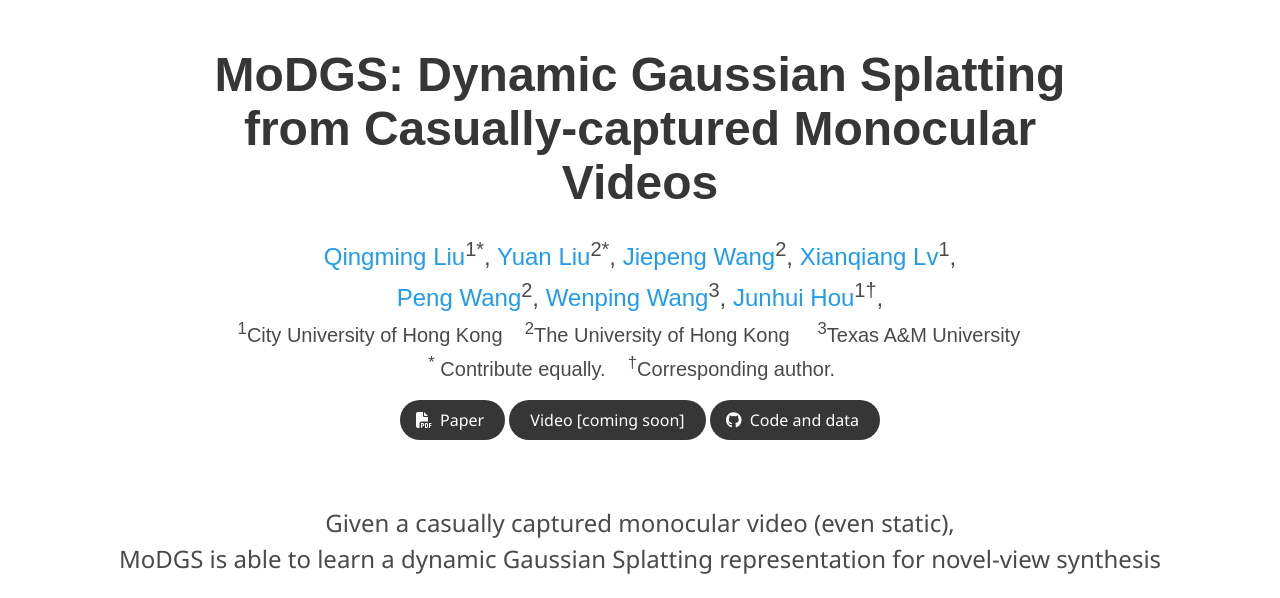
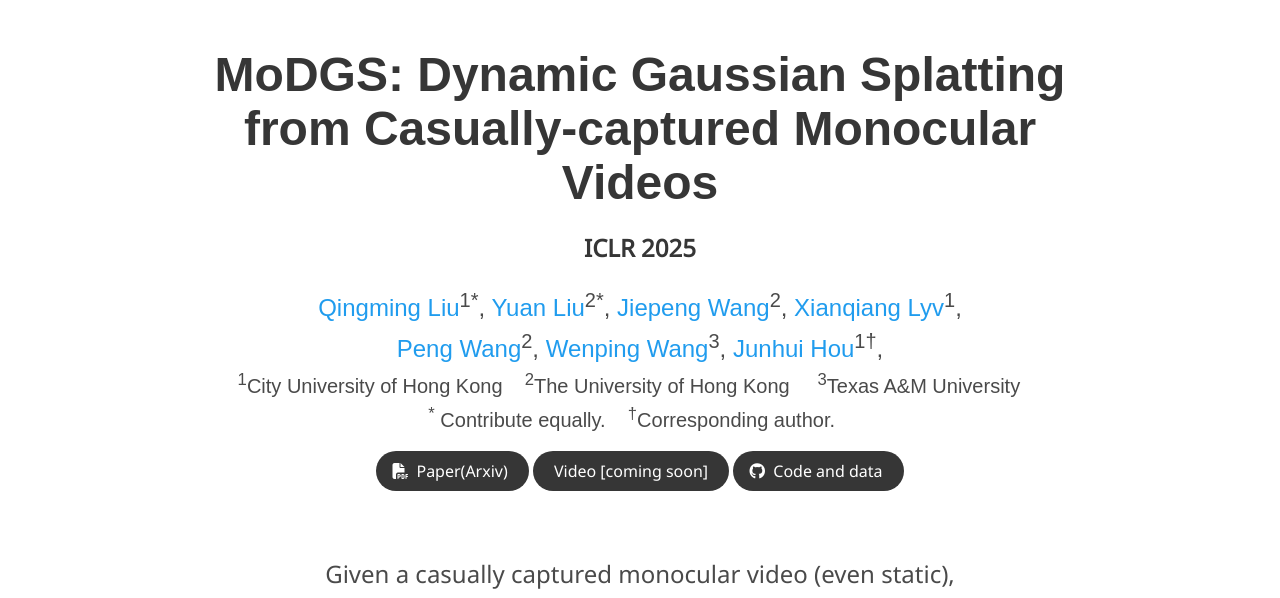
Before and after one commit to MoDGS/MoDGS.github.io, a plain HTML site: page index.html in a window 1280 px wide. Shown: the top 598 px of the page. Drawn offline with nearby package versions, Linux system fonts and the light colour scheme; some icons are missing; a web font is replaced by a local one.

Commit message:
update publication

```diff
--- a/index.html
+++ b/index.html
@@ -49,6 +49,7 @@
             <h1 class="title is-1 publication-title">MoDGS: Dynamic Gaussian Splatting from Casually-captured Monocular
               Videos</h1>
             <!-- <h3 class="title is-1 publication-title">Anonymous Authors</h3> -->
+            <h1 class="title is-4 publication-conference"> ICLR 2025 </h1>
             <div class="is-size-4 publication-authors">
 
 <!--                <span class="author-block">
@@ -58,7 +59,7 @@
                   <a href="" target="_blank">Qingming Liu</a><sup>1*</sup>,
                   <a href="https://liuyuan-pal.github.io/" target="_blank">Yuan Liu</a><sup>2*</sup>,
                   <a href="https://jiepengwang.github.io/" target="_blank">Jiepeng Wang</a><sup>2</sup>,
-                  <a href="" target="_blank">Xianqiang Lv</a><sup>1</sup>,<br>
+                  <a href="" target="_blank">Xianqiang Lyv</a><sup>1</sup>,<br>
                   <a href="https://quartz-khaan-c6f.notion.site/Peng-Wang-0ab0a2521ecf40f5836581770c14219c" target="_blank">Peng Wang</a><sup>2</sup>,
                   <a href="https://engineering.tamu.edu/cse/profiles/Wang-Wenping.html" target="_blank">Wenping
                     Wang</a><sup>3</sup>,
@@ -83,11 +84,11 @@
               <div class="publication-links">
                 <!-- PDF Link. -->
                 <span class="link-block">
-                  <a href="static/paper.pdf" class="external-link button is-normal is-rounded is-dark">
+                  <a href="https://arxiv.org/abs/2406.00434" class="external-link button is-normal is-rounded is-dark">
                     <span class="icon">
                       <i class="fas fa-file-pdf"></i>
                     </span>
-                    <span>Paper</span>
+                    <span>Paper(Arxiv)</span>
                   </a>
                 </span>
                 <span class="link-block">
```
